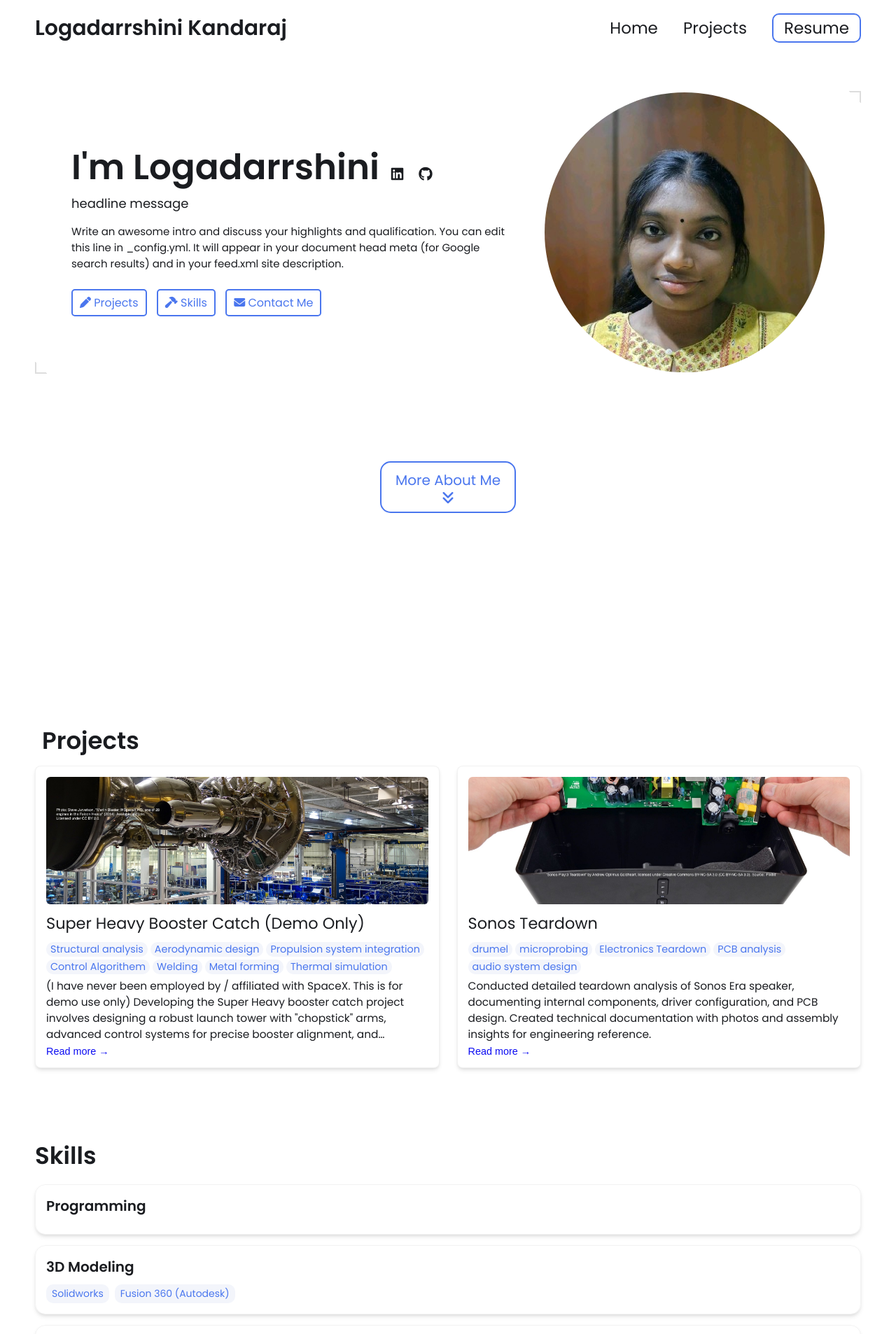
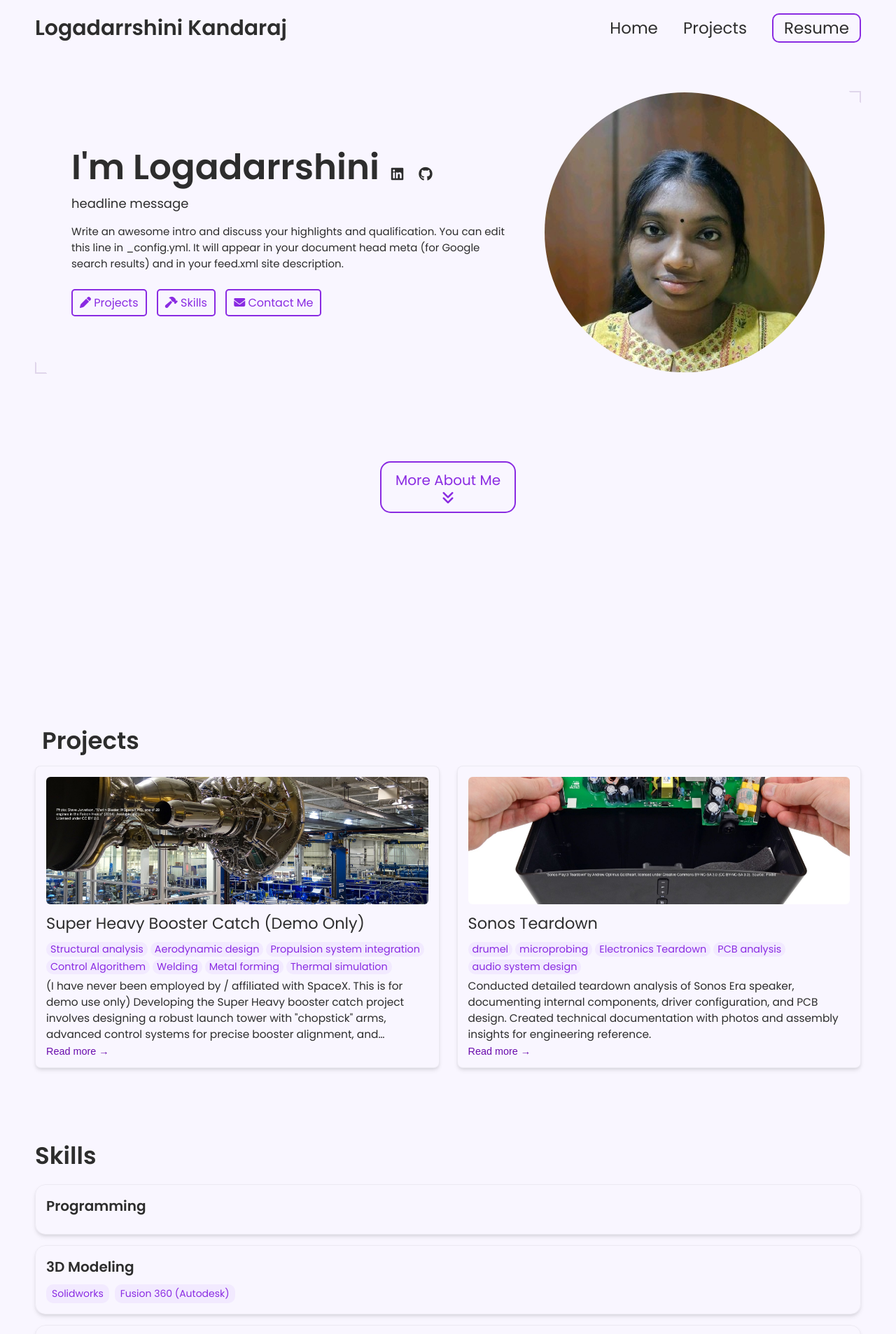
Before and after one commit to Darrshini/darrshini.github.io, a Jekyll site: the page built from index.html, in a window 1280 px wide. Shown: the top 1906 px of the page at 70% size. Built offline with Jekyll 4.4.1, drawn with Linux system fonts in a browser that asks for light colours.

Commit message:
Update _config.yml

```diff
--- a/_config.yml
+++ b/_config.yml
@@ -25,7 +25,7 @@ profile_image: ./assets/images/profile-image/avatar.jpg
 
 # Link your resume
 # You can place your resume in assets/resume/{resume file.pdf} or add external link such as pdf saved in google drive
-resume-url: ./assets/resume/{resume file.pdf}
+resume-url: ./assets/resume/K.Logadarrshini_resume.pdf
 
 
 # Set up external links - this will show up as small icons next to your name.
@@ -64,13 +64,13 @@ formspree-key:   https://formspree.io/f/{8-digit key}
 
 
 # Active theme (Updatethis to switch themes). Make sure to keep the indentation the samne.
-colors: # this is the basic theme
-  text: "#1a1c20"
-  border: "#ddd"
-  link: "#4a76ee"
-  highlight: "#0c0cf2"
-  background: "#ffffff"
-  light_background: "#f3f5fb"
+colors:
+  text: "#2d2d2d"                   # Dark gray for text (better readability)
+  border: "#e0d6eb"                 # Light purple border
+  link: "#8a2be2"                   # Purple links (Violet color)
+  highlight: "#6a0dad"              # Darker purple for highlights
+  background: "#f9f6ff"             # Very light purple background
+  light_background: "#f2eaff"       # Slightly darker light background
 
 # A few examples.
 basic theme:
```
